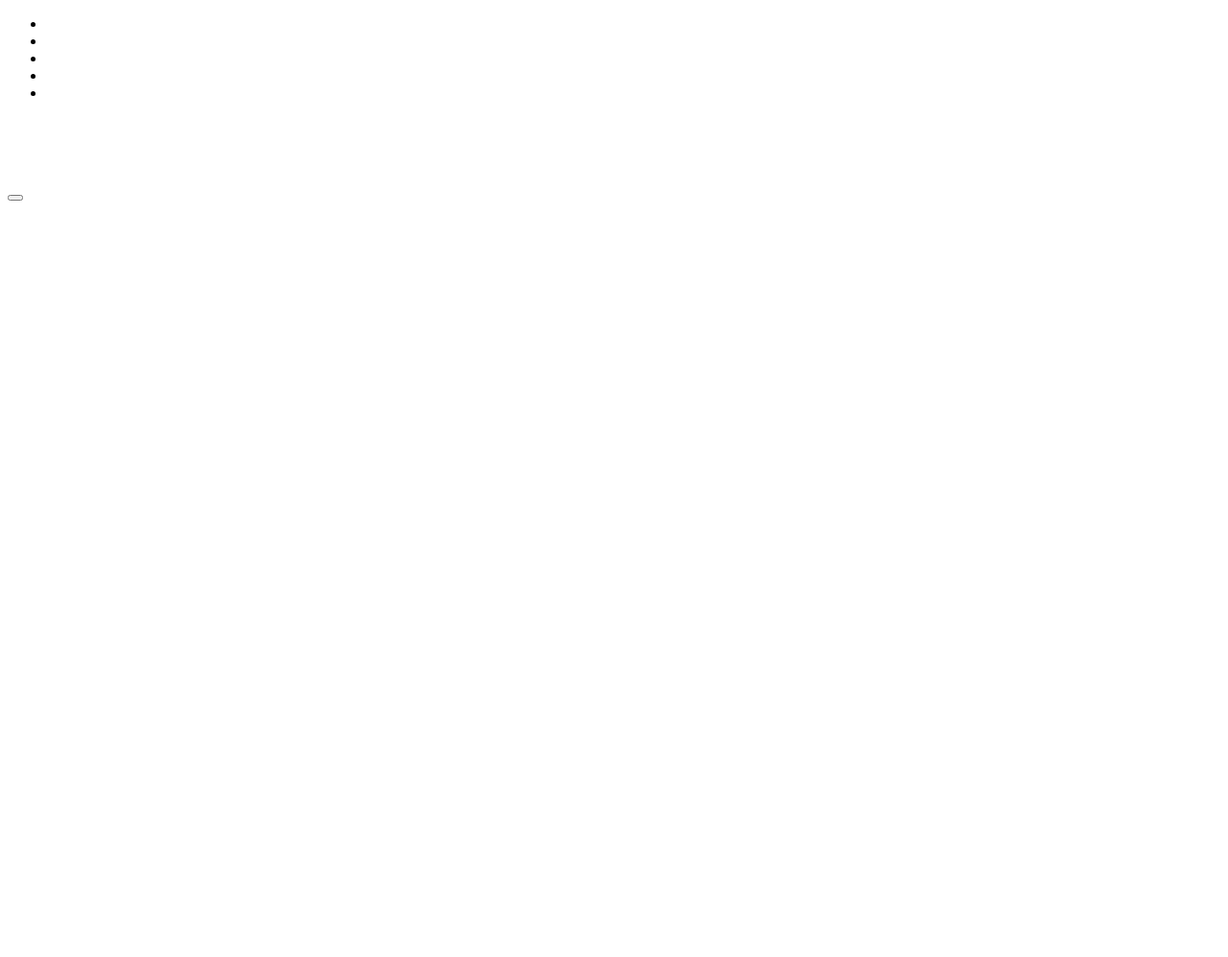
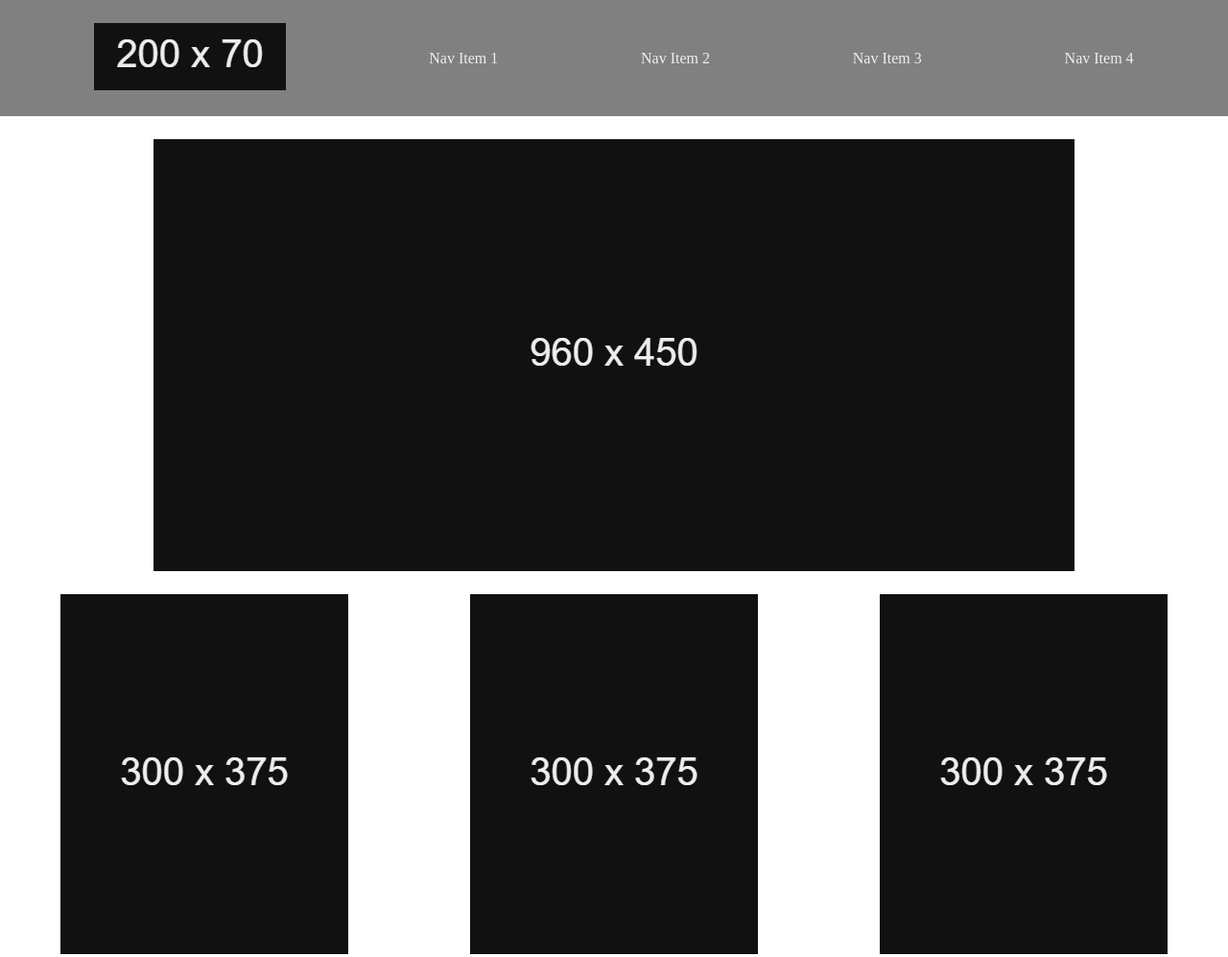
Before and after one commit to brendanhuddleston18/wireframe-exercise, a plain HTML site: page index.html in a window 1280 px wide. Shown: the top 997 px of the page at 96% size. Before the commit the page ends 800 px from the top, so only its background shows below. Drawn offline with Linux system fonts and the light colour scheme.

Commit message:
created styles for each row, got all placeholder images in HTML

```diff
--- a/CSS/styles.css
+++ b/CSS/styles.css
@@ -0,0 +1,31 @@
+#fullThing {
+  display: flex;
+  justify-content: center;
+  flex-direction: column;
+  gap: 24px;
+}
+
+.rowOne ul{
+  background-color: grey;
+  color: #eee;
+  padding: 24px;
+  display:flex;
+  flex-direction: row;
+  justify-content: space-around;
+  align-items: center;
+}
+
+.rowTwo {
+  display: flex;
+  justify-content: space-around;
+}
+
+.rowThree {
+  display: flex;
+  justify-content: space-around;
+}
+
+.rowFour {
+  display: flex;
+  justify-content: space-around;
+}
--- a/index.html
+++ b/index.html
@@ -3,38 +3,40 @@
 <head>
   <meta charset="UTF-8">
   <meta name="viewport" content="width=device-width, initial-scale=1.0">
-  <style rel="stylesheet" href="CSS/reset.css"></style>
-  <style rel="stylesheet" href="CSS/styles.css"></style>
+  <link rel="stylesheet" href="CSS/reset.css"/>
+  <link rel="stylesheet" href="CSS/styles.css"/>
   <title>Wireframe-exercise</title>
 </head>
 <body>
   <section id="fullThing">
     <div class="rowOne">
       <ul>
-        <li></li>
-        <li></li>
-        <li></li>
-        <li></li>
-        <li></li>
+        <li><img src="images/ph200x70.png"></li>
+        <li>Nav Item 1</li>
+        <li>Nav Item 2</li>
+        <li>Nav Item 3</li>
+        <li>Nav Item 4</li>
       </ul>
     </div>
+
       <div class="rowTwo">
-        <img/>
+        <img src="images/ph960x450.png"/>
       </div>
       <div class="rowThree">
-      <img/>
-      <img/>
-      <img/>
+        <img src="images/ph300x375.png"/>
+        <img src="images/ph300x375.png"/>
+        <img src="images/ph300x375.png"/>
       </div>
       <div class="rowFour">
-      <img/>
+        <img src="images/ph480x400.png"/>
         <div class="columnOne">
-        <p></p>
-        <button></button>
+          <p>Lorem ipsum dolor sit amet consectetur, adipisicing elit. Repellendus doloremque nesciunt voluptates distinctio, omnis fuga dolorem sunt neque reprehenderit quam veritatis reiciendis aliquid sit quis, corrupti cum iste aut cupiditate?</p>
+          <button>Call to Action</button>
         </div>
       </div>
+
+  </section>
   <footer></footer>
-  </section>
 
 </body>
 </html>
```
Also changed, not shown: images/ph200x70.png (added), images/ph300x375.png (added), images/ph480x400.png (added), images/ph960x450.png (added). Lines whose indentation alone changed are shown as unchanged.
